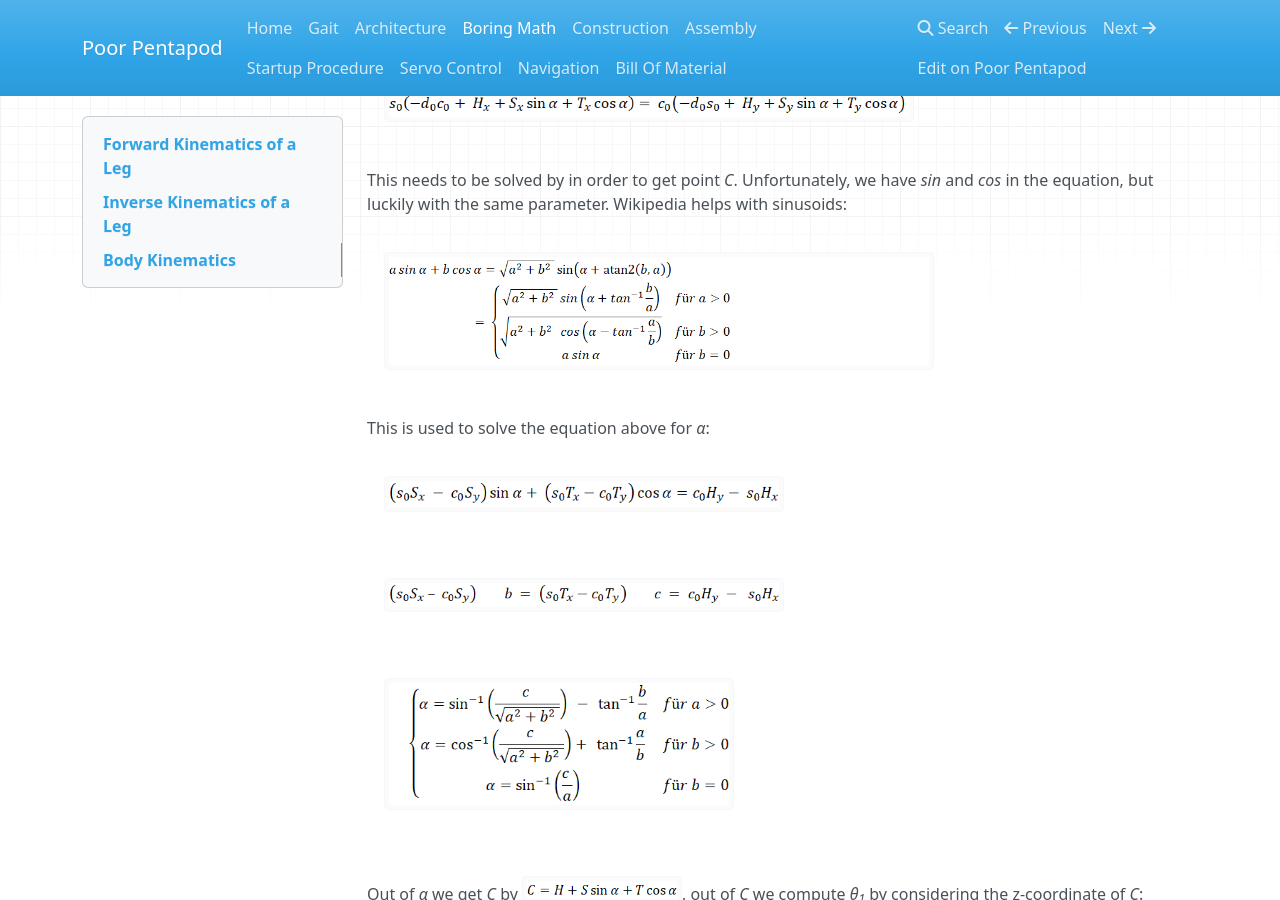
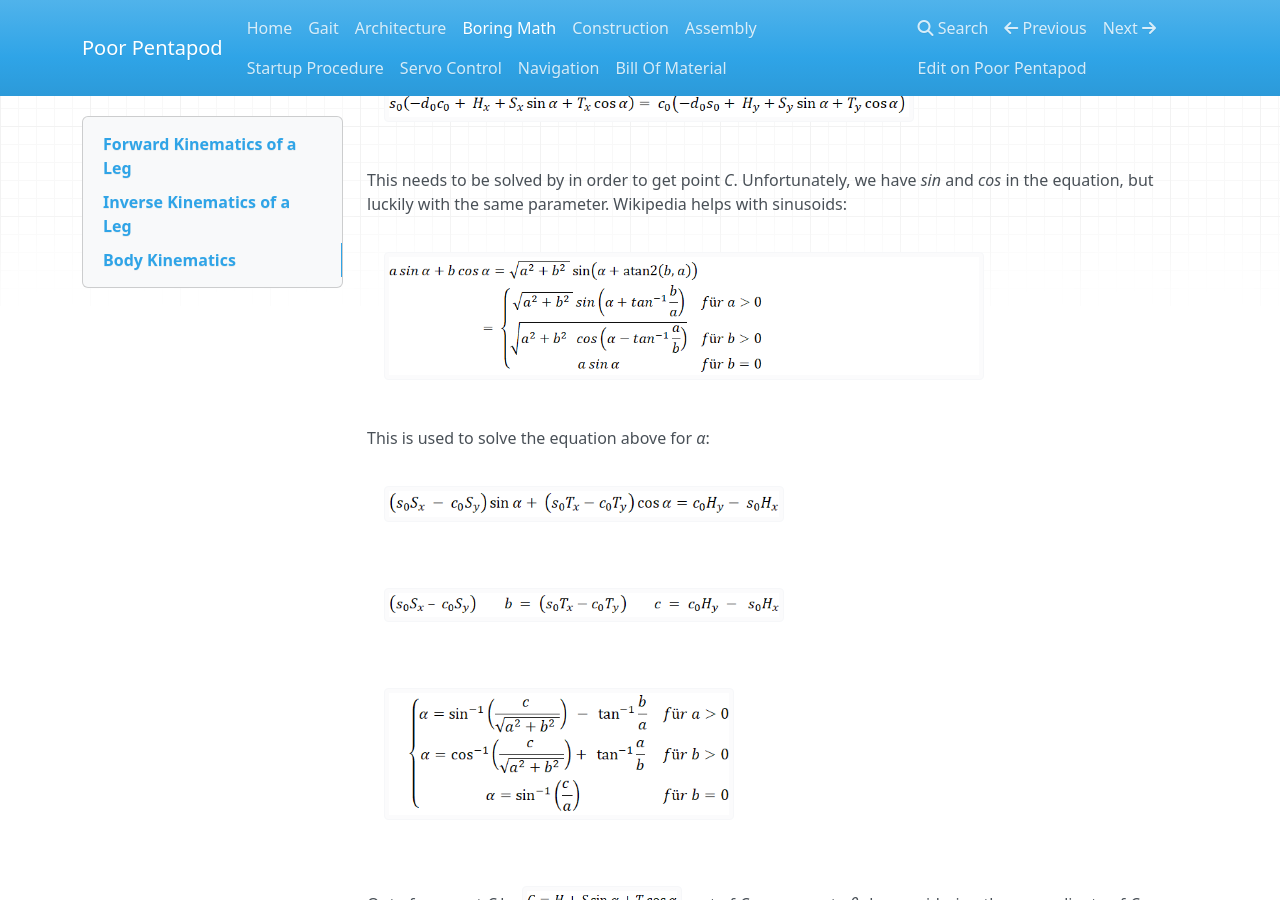
Before and after one commit to jochenalt/Pentapod-Design, an MkDocs documentation site: the page built from docs/kinematics.md, in a window 1280 px wide and 900 px high, scrolled down 5681 px. Built offline with MkDocs 1.6.1, drawn with Linux system fonts in a browser that asks for light colours; nearby versions of some CDN libraries; old or Windows-style settings are respelled for this version of MkDocs.

Commit message:
no message

```diff
--- a/docs/kinematics.md
+++ b/docs/kinematics.md
@@ -105,7 +105,7 @@ Hereby denotes <img width=180 style="max-width: 180px;" src="../images/image034.
 
 This needs to be solved by in order to get point *C*. Unfortunately, we have *sin* and *cos* in the equation, but luckily with the same parameter. Wikipedia helps with sinusoids:
 
-&nbsp;&nbsp;&nbsp;&nbsp;<img width=550 style="max-width: 550px;" src="../images/image037.png"/>
+&nbsp;&nbsp;&nbsp;&nbsp;<img width=600 style="max-width: 600px;" src="../images/image037.png"/>
 
 This is used to solve the equation above for *α*:
 
```
Also changed, not shown: 1 other file.
